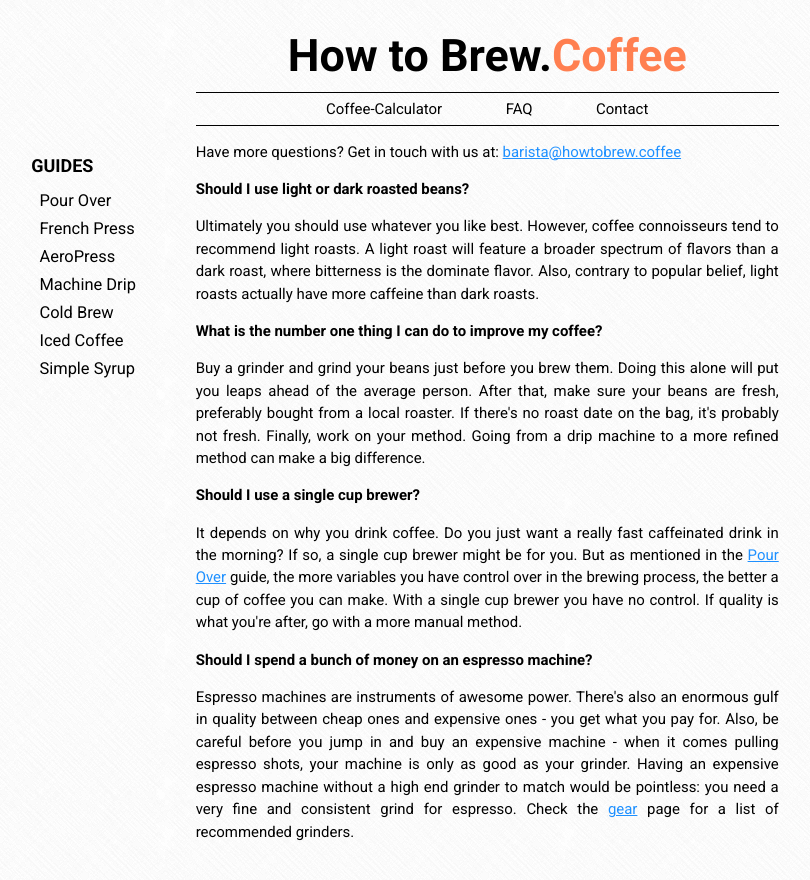
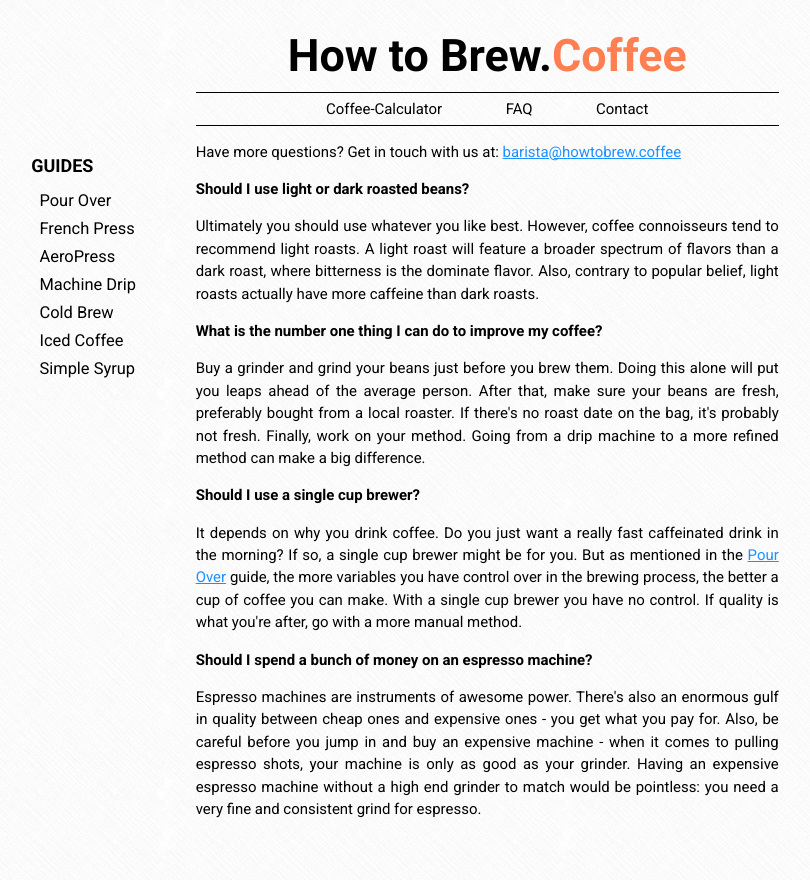
Before and after one commit to zacharyw/how-to-brew, a Jekyll site: the page built from faq/index.html, in a window 1280 px wide. Shown: the top 880 px of the page, without its empty margins (235-1045 px from the left). Built offline with Jekyll 4.4.1, drawn with Linux system fonts in a browser that asks for light colours; Markdown is read by kramdown in place of the engine named in the settings.

Commit message:
Update index.html

```diff
--- a/faq/index.html
+++ b/faq/index.html
@@ -28,5 +28,5 @@ title: Frequently Asked Questions
 <h2>Should I spend a bunch of money on an espresso machine?</h2>
 
 <p>
-	Espresso machines are instruments of awesome power. There's also an enormous gulf in quality between cheap ones and expensive ones - you get what you pay for. Also, be careful before you jump in and buy an expensive machine - when it comes pulling espresso shots, your machine is only as good as your grinder. Having an expensive espresso machine without a high end grinder to match would be pointless: you need a very fine and consistent grind for espresso. Check the <a class="extra" href="/gear/index.html">gear</a> page for a list of recommended grinders.
+	Espresso machines are instruments of awesome power. There's also an enormous gulf in quality between cheap ones and expensive ones - you get what you pay for. Also, be careful before you jump in and buy an expensive machine - when it comes to pulling espresso shots, your machine is only as good as your grinder. Having an expensive espresso machine without a high end grinder to match would be pointless: you need a very fine and consistent grind for espresso.
 </p>
```
